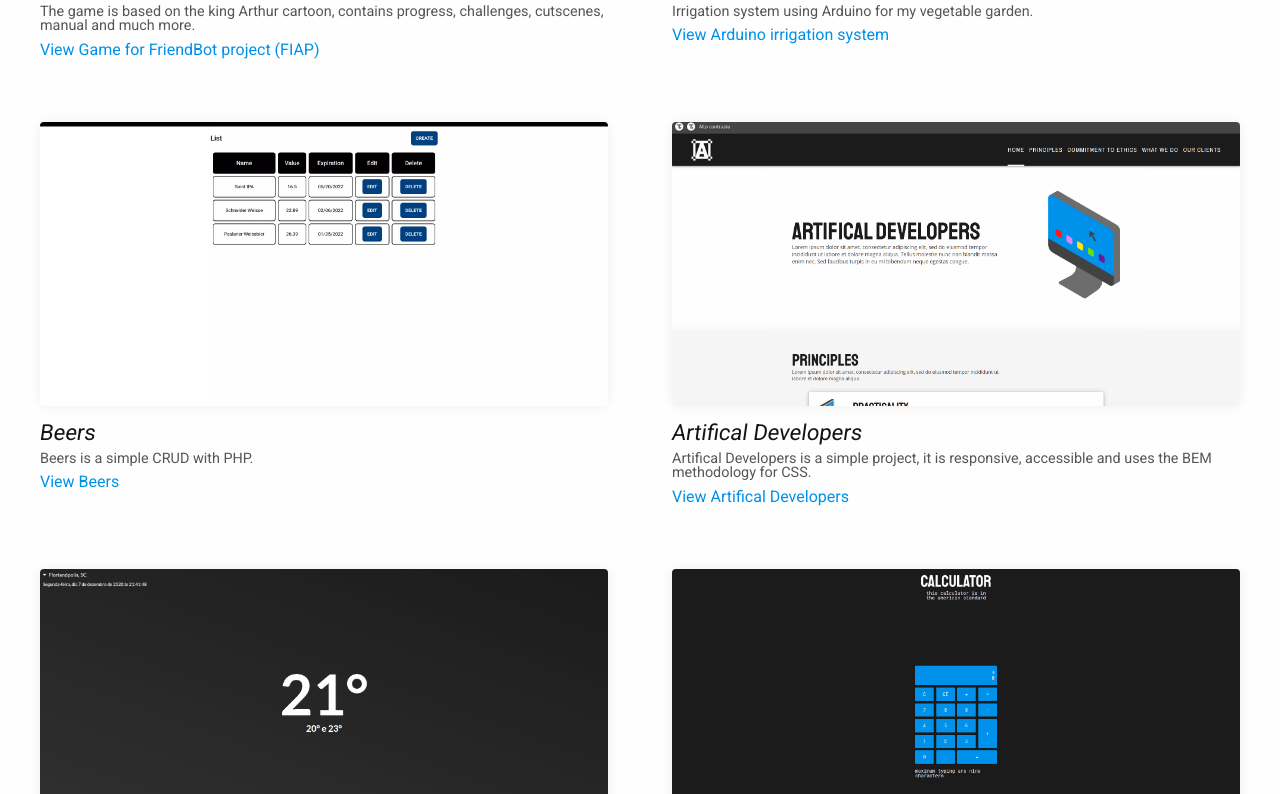
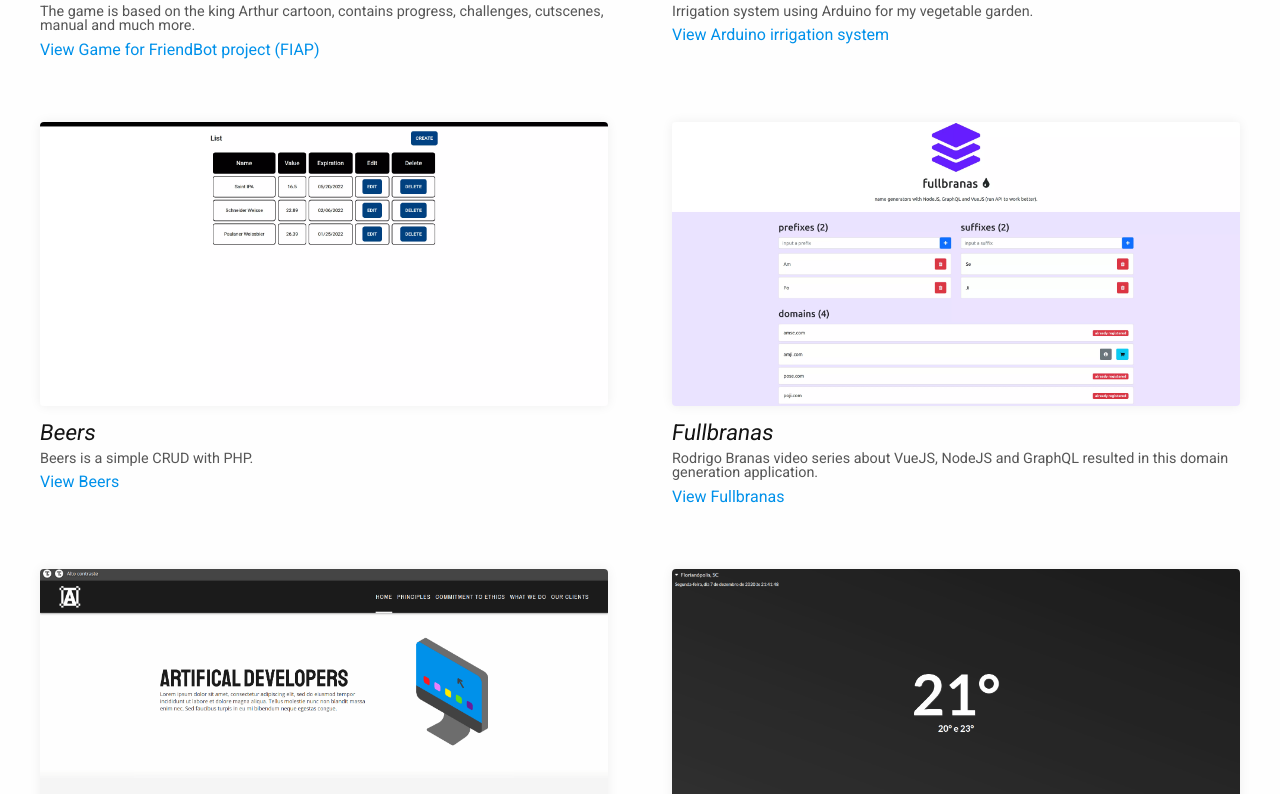
Before and after one commit to hotequil/hotequil-site, an Angular app: page / in a window 1280 px wide. Shown: the part 2286-3080 px from the top of the page. Built offline with nearby package versions, Linux system fonts and the light colour scheme.

Commit message:
Novo projeto.

```diff
--- a/src/app/modules/home/projects/home-projects.component.ts
+++ b/src/app/modules/home/projects/home-projects.component.ts
@@ -100,6 +100,15 @@ export class HomeProjectsComponent{
             }
         },
         {
+            title: 'Fullbranas',
+            desc: `Rodrigo Branas video series about VueJS, NodeJS and GraphQL resulted in this domain generation application.`,
+            href: 'https://github.com/fullbranas',
+            img: {
+                src: './assets/imgs/fullbranas.webp',
+                alt: 'Fullbranas\'',
+            }
+        },
+        {
             title: 'Artifical Developers',
             desc: `
                 Artifical Developers is a simple project, it is
```
Also changed, not shown: src/assets/imgs/fullbranas.webp (added).
